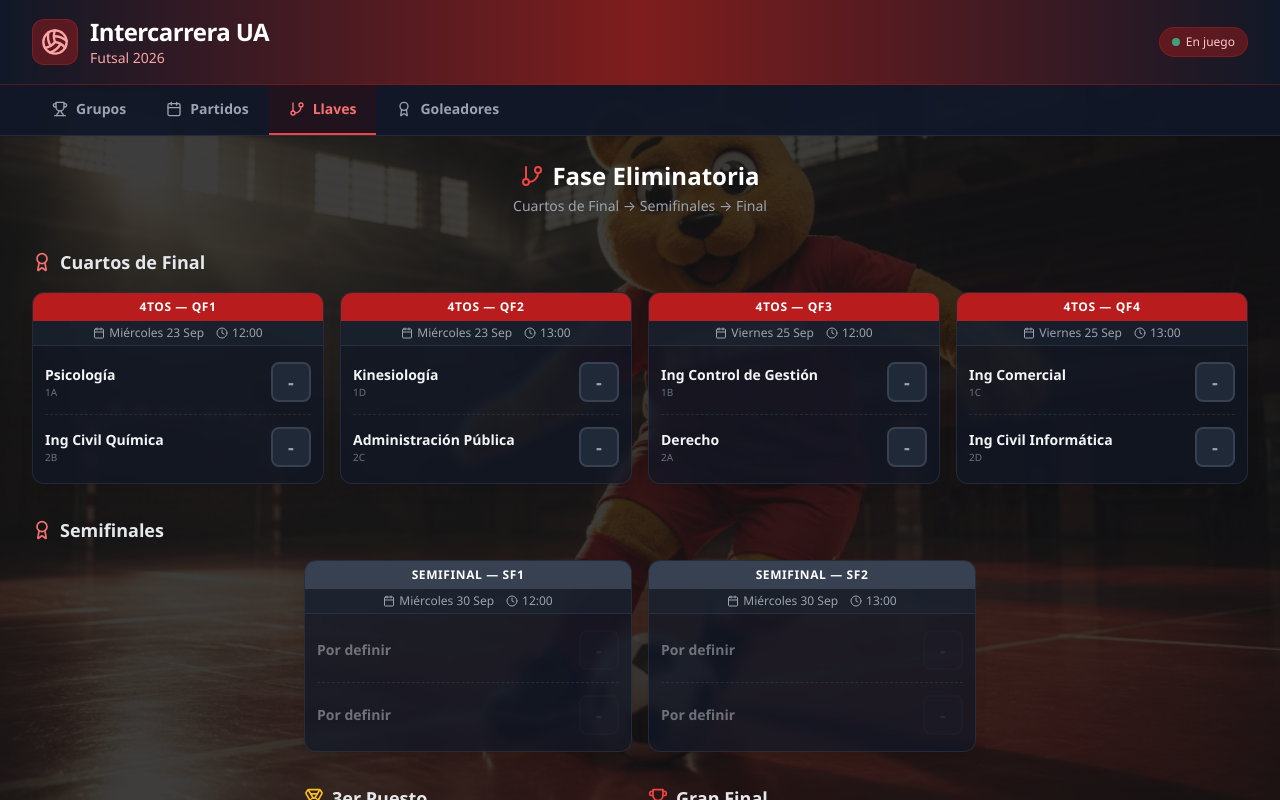
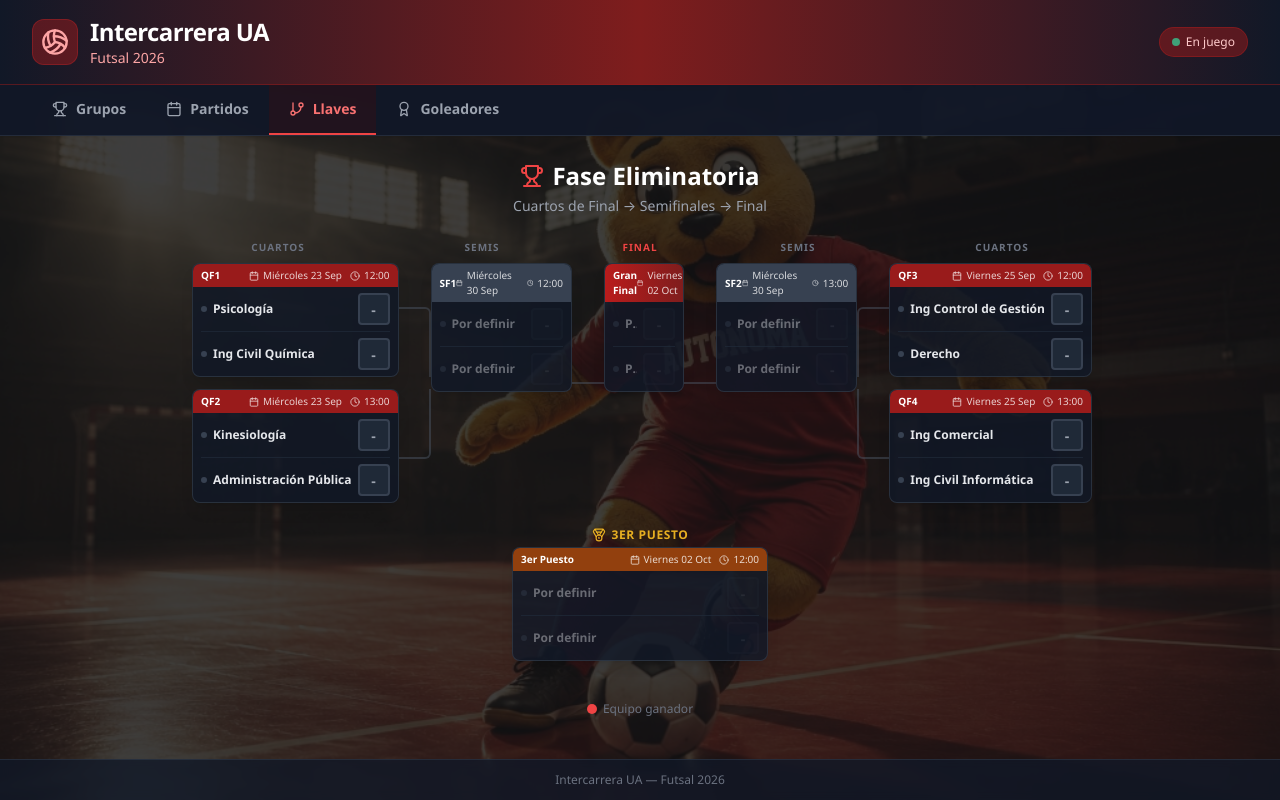
Before and after one commit to GabrielHidalgo1811/Intercarrera, a React (Vite) app: page / in a window 1280 px wide. Both pictures are taken after a click on the button "Llaves". Shown: the top 800 px of the page. Built offline with nearby package versions, Linux system fonts and the light colour scheme; the HTML template or start-up script is replaced by a standard one.

Commit message:
Fix tabla (bump storage key v3) + rediseño llave tipo bracket visual

```diff
--- a/src/components/KnockoutBracket.jsx
+++ b/src/components/KnockoutBracket.jsx
@@ -1,154 +1,118 @@
 import React from 'react';
-import { GitBranch, Trophy, Medal, Award, Clock, Calendar } from 'lucide-react';
+import { Trophy, Medal, Clock, Calendar } from 'lucide-react';
 import { TEAM_SHORT } from '../data/tournamentData';
 
-// ─── Single knockout match card ─────────────────
-function KnockoutMatchCard({ match, roundLabel, updateKnockoutMatch, accentColor }) {
+// ─── Individual team slot inside a match ─────────────────────────────────────
+function TeamSlot({ team, seed, score, pen, isWinner, isTied, onScoreChange, onPenChange }) {
+  const name  = team || (seed ? `(${seed})` : 'Por definir');
+  const short = team ? (TEAM_SHORT[team] || team) : name;
+  const isEmpty = !team;
+
+  return (
+    <div
+      className={`flex items-center gap-1.5 px-2 py-1.5 transition-colors ${
+        isEmpty ? 'opacity-40' : isWinner ? 'bg-red-900/40' : score !== null ? 'opacity-60' : ''
+      }`}
+    >
+      <span className={`w-1.5 h-1.5 rounded-full shrink-0 ${isWinner ? 'bg-red-400' : 'bg-gray-700'}`} />
+
+      <span className={`flex-1 text-xs font-semibold truncate ${isWinner ? 'text-red-300' : 'text-gray-200'}`} title={name}>
+        <span className="hidden sm:inline">{name}</span>
+        <span className="sm:hidden">{short}</span>
+      </span>
+
+      {isTied && (
+        <div className="flex flex-col items-center mr-0.5">
+          <span className="text-[8px] text-amber-500 uppercase leading-none">Pen</span>
+          <input
+            type="text" inputMode="numeric"
+            value={pen ?? ''} onChange={(e) => onPenChange(e.target.value.replace(/[^0-9]/g, ''))}
+            placeholder="-" disabled={isEmpty}
+            className="w-6 h-6 text-center text-xs font-bold rounded border border-amber-700/50 bg-amber-950/30 text-amber-400 outline-none focus:border-amber-400 disabled:opacity-30"
+          />
+        </div>
+      )}
+
+      <input
+        type="text" inputMode="numeric"
+        value={score ?? ''} onChange={(e) => onScoreChange(e.target.value.replace(/[^0-9]/g, ''))}
+        placeholder="-" disabled={isEmpty}
+        className={`w-8 h-8 text-center text-sm font-bold rounded border-2 outline-none transition-colors shrink-0 ${
+          isWinner
+            ? 'border-red-600/60 bg-red-950/50 text-red-300'
+            : 'border-gray-700 bg-gray-800 text-gray-100 focus:border-red-500'
+        } disabled:opacity-30 disabled:cursor-not-allowed`}
+      />
+    </div>
+  );
+}
+
+// ─── Match card for the bracket ───────────────────────────────────────────────
+function BracketMatch({ match, accentColor, updateKnockoutMatch }) {
   const isPlayed = match.homeScore !== null && match.awayScore !== null;
-  const isTied = isPlayed && Number(match.homeScore) === Number(match.awayScore);
-  const hasPenalties = isTied && match.homePen !== null && match.awayPen !== null;
+  const isTied   = isPlayed && Number(match.homeScore) === Number(match.awayScore);
+  const hasPen   = isTied && match.homePen !== null && match.awayPen !== null;
 
-  let homeWin = false;
-  let awayWin = false;
+  let homeWin = false, awayWin = false;
   if (isPlayed) {
     if (Number(match.homeScore) > Number(match.awayScore)) homeWin = true;
     else if (Number(match.awayScore) > Number(match.homeScore)) awayWin = true;
-    else if (hasPenalties) {
+    else if (hasPen) {
       if (Number(match.homePen) > Number(match.awayPen)) homeWin = true;
       else if (Number(match.awayPen) > Number(match.homePen)) awayWin = true;
     }
   }
 
-  const handleChange = (field, value) => {
-    const clean = value.replace(/[^0-9]/g, '');
-    updateKnockoutMatch(match.id, field, clean);
-  };
+  const handle = (field, value) => updateKnockoutMatch(match.id, field, value);
 
   return (
-    <div className="bg-gray-900/70 backdrop-blur-sm rounded-xl border border-gray-700/50 shadow-lg overflow-hidden w-full max-w-sm">
-      {/* Round label */}
-      <div className={`${accentColor} text-white text-xs font-bold text-center py-1.5 uppercase tracking-wider`}>
-        {roundLabel} — {match.label}
+    <div className="bg-gray-900/80 border border-gray-700/60 rounded-lg overflow-hidden shadow-lg w-full">
+      <div className={`${accentColor} text-white text-[10px] font-bold px-2 py-1 flex items-center justify-between`}>
+        <span>{match.label}</span>
+        {match.date && (
+          <span className="flex items-center gap-1 opacity-80 font-normal">
+            <Calendar className="w-2.5 h-2.5" />{match.date}
+            {match.time && <><Clock className="w-2.5 h-2.5 ml-1" />{match.time}</>}
+          </span>
+        )}
       </div>
 
-      {/* Date & time */}
-      {match.date && (
-        <div className="flex items-center justify-center gap-3 py-1 bg-gray-800/50 text-xs text-gray-400 border-b border-gray-700/50">
-          <span className="flex items-center gap-1">
-            <Calendar className="w-3 h-3" />
-            {match.date}
-          </span>
-          {match.time && (
-            <span className="flex items-center gap-1">
-              <Clock className="w-3 h-3" />
-              {match.time}
-            </span>
-          )}
-        </div>
-      )}
-
-      {/* Teams & scores */}
-      <div className="p-3 space-y-2">
-        {/* Home */}
-        <TeamRow
-          team={match.home}
-          seed={match.homeSeed}
-          score={match.homeScore}
-          pen={match.homePen}
-          isWinner={homeWin}
-          isTied={isTied}
-          showPen={isTied}
-          onScoreChange={(v) => handleChange('homeScore', v)}
-          onPenChange={(v) => handleChange('homePen', v)}
-        />
-
-        <div className="border-t border-dashed border-gray-700/50" />
-
-        {/* Away */}
-        <TeamRow
-          team={match.away}
-          seed={match.awaySeed}
-          score={match.awayScore}
-          pen={match.awayPen}
-          isWinner={awayWin}
-          isTied={isTied}
-          showPen={isTied}
-          onScoreChange={(v) => handleChange('awayScore', v)}
-          onPenChange={(v) => handleChange('awayPen', v)}
-        />
-      </div>
+      <TeamSlot
+        team={match.home} seed={match.homeSeed}
+        score={match.homeScore} pen={match.homePen}
+        isWinner={homeWin} isTied={isTied}
+        onScoreChange={(v) => handle('homeScore', v)}
+        onPenChange={(v)  => handle('homePen',   v)}
+      />
+      <div className="border-t border-gray-800/80 mx-2" />
+      <TeamSlot
+        team={match.away} seed={match.awaySeed}
+        score={match.awayScore} pen={match.awayPen}
+        isWinner={awayWin} isTied={isTied}
+        onScoreChange={(v) => handle('awayScore', v)}
+        onPenChange={(v)  => handle('awayPen',   v)}
+      />
     </div>
   );
 }
 
-// ─── Team row inside a knockout card ─────────────
-function TeamRow({ team, seed, score, pen, isWinner, isTied, showPen, onScoreChange, onPenChange }) {
-  const name = team || (seed ? `(${seed})` : 'Por definir');
-  const short = team ? (TEAM_SHORT[team] || team) : name;
-  const isEmpty = !team;
+// ─── Main Knockout Bracket ────────────────────────────────────────────────────
+export default function KnockoutBracket({ knockout, updateKnockoutMatch, champion }) {
+  const { quarterFinals, semiFinals, thirdPlace, final } = knockout;
+  const [lQF1, lQF2] = [quarterFinals[0], quarterFinals[1]]; // left side → SF1
+  const [rQF1, rQF2] = [quarterFinals[2], quarterFinals[3]]; // right side → SF2
+  const sf1 = semiFinals[0];
+  const sf2 = semiFinals[1];
+
+  // Heights for connector alignment
+  const matchH = 'h-[88px]'; // approximate match card height
 
   return (
-    <div className={`flex items-center gap-2 py-1 transition-opacity ${isEmpty ? 'opacity-40' : isWinner ? 'opacity-100' : score !== null ? 'opacity-60' : 'opacity-100'}`}>
-      {/* Team name */}
-      <div className="flex-1 min-w-0">
-        <p className={`font-semibold text-sm truncate ${isWinner ? 'text-red-400' : 'text-gray-100'}`}>
-          <span className="hidden sm:inline">{name}</span>
-          <span className="sm:hidden">{short}</span>
-        </p>
-        {seed && (
-          <p className="text-[10px] text-gray-500">{seed}</p>
-        )}
-      </div>
-
-      {/* Score input */}
-      <input
-        type="text"
-        inputMode="numeric"
-        pattern="[0-9]*"
-        value={score ?? ''}
-        onChange={(e) => onScoreChange(e.target.value)}
-        placeholder="-"
-        disabled={!team}
-        className={`w-10 h-10 text-center text-lg font-bold rounded-lg border-2 outline-none transition-colors ${
-          isWinner
-            ? 'border-red-500/50 bg-red-950/40 text-red-300'
-            : 'border-gray-700 bg-gray-800 text-gray-200 focus:border-red-500 focus:ring-1 focus:ring-red-500/20'
-        } disabled:opacity-30 disabled:cursor-not-allowed`}
-      />
-
-      {/* Penalty input (only shows when tied) */}
-      {showPen && (
-        <div className="flex flex-col items-center">
-          <span className="text-[9px] text-gray-500 uppercase">Pen</span>
-          <input
-            type="text"
-            inputMode="numeric"
-            pattern="[0-9]*"
-            value={pen ?? ''}
-            onChange={(e) => onPenChange(e.target.value)}
-            placeholder="-"
-            disabled={!team}
-            className="w-8 h-8 text-center text-sm font-bold rounded border border-amber-700/50 bg-amber-950/30 text-amber-400 outline-none focus:border-amber-500 disabled:opacity-30 disabled:cursor-not-allowed"
-          />
-        </div>
-      )}
-
-      {/* Winner indicator */}
-      {isWinner && (
-        <Trophy className="w-4 h-4 text-amber-400 shrink-0" />
-      )}
-    </div>
-  );
-}
-
-// ─── Main Knockout Bracket Component ─────────────
-export default function KnockoutBracket({ knockout, updateKnockoutMatch, champion }) {
-  return (
-    <div className="space-y-8">
+    <div className="space-y-6">
       {/* Header */}
       <div className="text-center">
         <h2 className="text-2xl font-bold text-white flex items-center justify-center gap-2">
-          <GitBranch className="w-6 h-6 text-red-500" />
+          <Trophy className="w-6 h-6 text-red-500" />
           Fase Eliminatoria
         </h2>
         <p className="text-sm text-gray-400 mt-1">Cuartos de Final → Semifinales → Final</p>
@@ -156,83 +120,116 @@ export default function KnockoutBracket({ knockout, updateKnockoutMatch, champio
 
       {/* Champion banner */}
       {champion && (
-        <div className="bg-gradient-to-r from-red-800 via-red-700 to-red-800 rounded-2xl p-6 text-center shadow-lg border border-red-600/30">
-          <Trophy className="w-12 h-12 mx-auto text-amber-400 mb-2" />
-          <p className="text-sm font-semibold text-red-200 uppercase tracking-wider">Campeón</p>
+        <div className="bg-gradient-to-r from-red-800 via-red-700 to-red-800 rounded-2xl p-5 text-center shadow-lg border border-red-600/30">
+          <Trophy className="w-10 h-10 mx-auto text-amber-400 mb-1" />
+          <p className="text-xs font-semibold text-red-200 uppercase tracking-widest">¡Campeón!</p>
           <p className="text-2xl font-extrabold text-white mt-1">{champion}</p>
         </div>
       )}
 
-      {/* Quarter Finals */}
-      <section>
-        <h3 className="text-lg font-bold text-gray-200 mb-4 flex items-center gap-2">
-          <Award className="w-5 h-5 text-red-400" />
-          Cuartos de Final
-        </h3>
-        <div className="grid grid-cols-1 sm:grid-cols-2 lg:grid-cols-4 gap-4">
-          {knockout.quarterFinals.map((match) => (
-            <KnockoutMatchCard
-              key={match.id}
-              match={match}
-              roundLabel="4tos"
-              updateKnockoutMatch={updateKnockoutMatch}
-              accentColor="bg-red-700"
-            />
-          ))}
-        </div>
-      </section>
+      {/* ── BRACKET ── */}
+      <div className="overflow-x-auto pb-4">
+        <div className="min-w-[700px] max-w-4xl mx-auto">
 
-      {/* Semi Finals */}
-      <section>
-        <h3 className="text-lg font-bold text-gray-200 mb-4 flex items-center gap-2">
-          <Award className="w-5 h-5 text-red-400" />
-          Semifinales
-        </h3>
-        <div className="grid grid-cols-1 sm:grid-cols-2 gap-4 max-w-2xl mx-auto">
-          {knockout.semiFinals.map((match) => (
-            <KnockoutMatchCard
-              key={match.id}
-              match={match}
-              roundLabel="Semifinal"
-              updateKnockoutMatch={updateKnockoutMatch}
-              accentColor="bg-gray-700"
-            />
-          ))}
-        </div>
-      </section>
-
-      {/* Third Place & Final */}
-      <section>
-        <div className="grid grid-cols-1 sm:grid-cols-2 gap-4 max-w-2xl mx-auto">
-          {/* Third Place */}
-          <div>
-            <h3 className="text-lg font-bold text-gray-200 mb-4 flex items-center gap-2">
-              <Medal className="w-5 h-5 text-amber-400" />
-              3er Puesto
-            </h3>
-            <KnockoutMatchCard
-              match={knockout.thirdPlace}
-              roundLabel="3er Puesto"
-              updateKnockoutMatch={updateKnockoutMatch}
-              accentColor="bg-amber-800"
-            />
+          {/* Column labels */}
+          <div className="grid grid-cols-[1fr_32px_1fr_32px_80px_32px_1fr_32px_1fr] mb-2 text-center text-[10px] font-bold uppercase tracking-widest text-gray-500 select-none">
+            <span>Cuartos</span><span/><span>Semis</span><span/>
+            <span className="text-red-500">Final</span>
+            <span/><span>Semis</span><span/><span>Cuartos</span>
           </div>
 
-          {/* Final */}
-          <div>
-            <h3 className="text-lg font-bold text-gray-200 mb-4 flex items-center gap-2">
-              <Trophy className="w-5 h-5 text-red-500" />
-              Gran Final
-            </h3>
-            <KnockoutMatchCard
-              match={knockout.final}
-              roundLabel="Final"
-              updateKnockoutMatch={updateKnockoutMatch}
-              accentColor="bg-gradient-to-r from-red-700 to-red-800"
-            />
+          {/* Bracket rows — top half */}
+          <div className="grid grid-cols-[1fr_32px_1fr_32px_80px_32px_1fr_32px_1fr] items-start">
+
+            {/* ── LEFT ── */}
+            {/* QF1 */}
+            <div><BracketMatch match={lQF1} accentColor="bg-red-800" updateKnockoutMatch={updateKnockoutMatch} /></div>
+
+            {/* QF1 → SF1 top arm */}
+            <div className="self-stretch flex flex-col">
+              <div className="flex-1 border-r-2 border-t-2 border-gray-600/50 rounded-tr-md mt-[44px]" />
+            </div>
+
+            {/* SF1 — spans 2 rows via relative positioning */}
+            <div className="row-span-3 flex items-center">
+              <BracketMatch match={sf1} accentColor="bg-gray-700" updateKnockoutMatch={updateKnockoutMatch} />
+            </div>
+
+            {/* SF1 → Final left arm */}
+            <div className="row-span-3 self-stretch flex items-center">
+              <div className="w-full border-t-2 border-gray-600/50" />
+            </div>
+
+            {/* FINAL — spans all rows */}
+            <div className="row-span-5 flex items-center">
+              <BracketMatch match={final} accentColor="bg-gradient-to-r from-red-700 to-red-900" updateKnockoutMatch={updateKnockoutMatch} />
+            </div>
+
+            {/* SF2 → Final right arm */}
+            <div className="row-span-3 self-stretch flex items-center justify-end">
+              <div className="w-full border-t-2 border-gray-600/50" />
+            </div>
+
+            {/* SF2 — spans 2 rows */}
+            <div className="row-span-3 flex items-center">
+              <BracketMatch match={sf2} accentColor="bg-gray-700" updateKnockoutMatch={updateKnockoutMatch} />
+            </div>
+
+            {/* QF3 → SF2 top arm */}
+            <div className="self-stretch flex flex-col">
+              <div className="flex-1 border-l-2 border-t-2 border-gray-600/50 rounded-tl-md mt-[44px]" />
+            </div>
+
+            {/* QF3 */}
+            <div><BracketMatch match={rQF1} accentColor="bg-red-800" updateKnockoutMatch={updateKnockoutMatch} /></div>
+
+            {/* Spacer row */}
+            <div className="h-3" />
+            <div className="h-3" />
+            {/* SF1 row-span covers this */}
+            {/* Final row-span covers this */}
+            {/* SF2 row-span covers this */}
+            <div className="h-3" />
+            <div className="h-3" />
+
+            {/* QF2 */}
+            <div><BracketMatch match={lQF2} accentColor="bg-red-800" updateKnockoutMatch={updateKnockoutMatch} /></div>
+
+            {/* QF2 → SF1 bottom arm */}
+            <div className="self-stretch flex flex-col">
+              <div className="flex-1 border-r-2 border-b-2 border-gray-600/50 rounded-br-md mb-[44px]" />
+            </div>
+
+            {/* SF1 row-span */}
+            {/* Final row-span */}
+            {/* SF2 row-span */}
+
+            {/* QF4 → SF2 bottom arm */}
+            <div className="self-stretch flex flex-col">
+              <div className="flex-1 border-l-2 border-b-2 border-gray-600/50 rounded-bl-md mb-[44px]" />
+            </div>
+
+            {/* QF4 */}
+            <div><BracketMatch match={rQF2} accentColor="bg-red-800" updateKnockoutMatch={updateKnockoutMatch} /></div>
           </div>
+
+          {/* ── THIRD PLACE ── */}
+          <div className="flex justify-center mt-6">
+            <div className="w-64 flex flex-col items-center gap-1">
+              <div className="flex items-center gap-1.5 text-xs text-amber-400/90 font-bold uppercase tracking-wider">
+                <Medal className="w-3.5 h-3.5" /> 3er Puesto
+              </div>
+              <BracketMatch match={thirdPlace} accentColor="bg-amber-800" updateKnockoutMatch={updateKnockoutMatch} />
+            </div>
+          </div>
+
         </div>
-      </section>
+      </div>
+
+      <div className="text-center text-xs text-gray-500 flex items-center justify-center gap-1.5">
+        <span className="w-2.5 h-2.5 rounded-full bg-red-500 inline-block" />
+        Equipo ganador
+      </div>
     </div>
   );
 }
--- a/src/hooks/useTournament.js
+++ b/src/hooks/useTournament.js
@@ -5,7 +5,7 @@ import {
   KNOCKOUT_STRUCTURE,
 } from '../data/tournamentData';
 
-const STORAGE_KEY = 'futsal-torneo-data-v2';
+const STORAGE_KEY = 'futsal-torneo-data-v3';
 
 // Deep-clone utility
 function deepClone(obj) {
```
